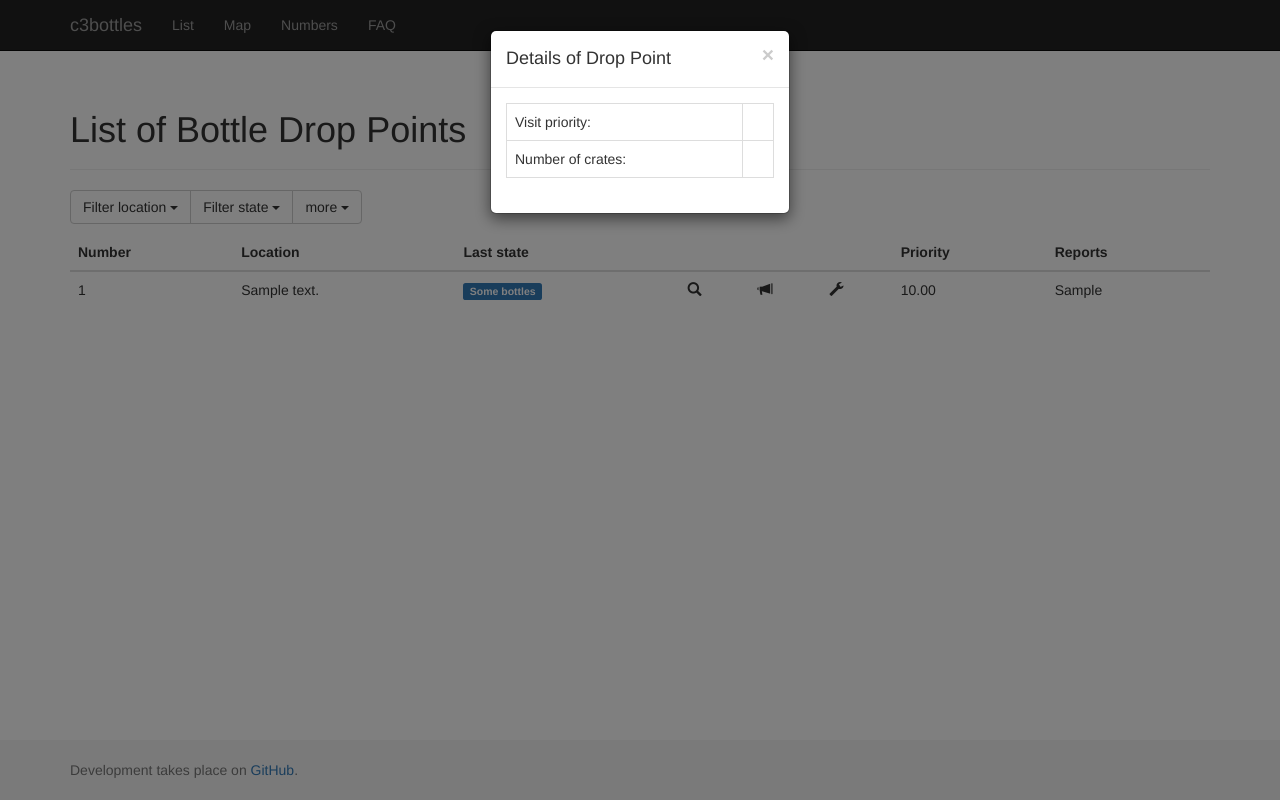
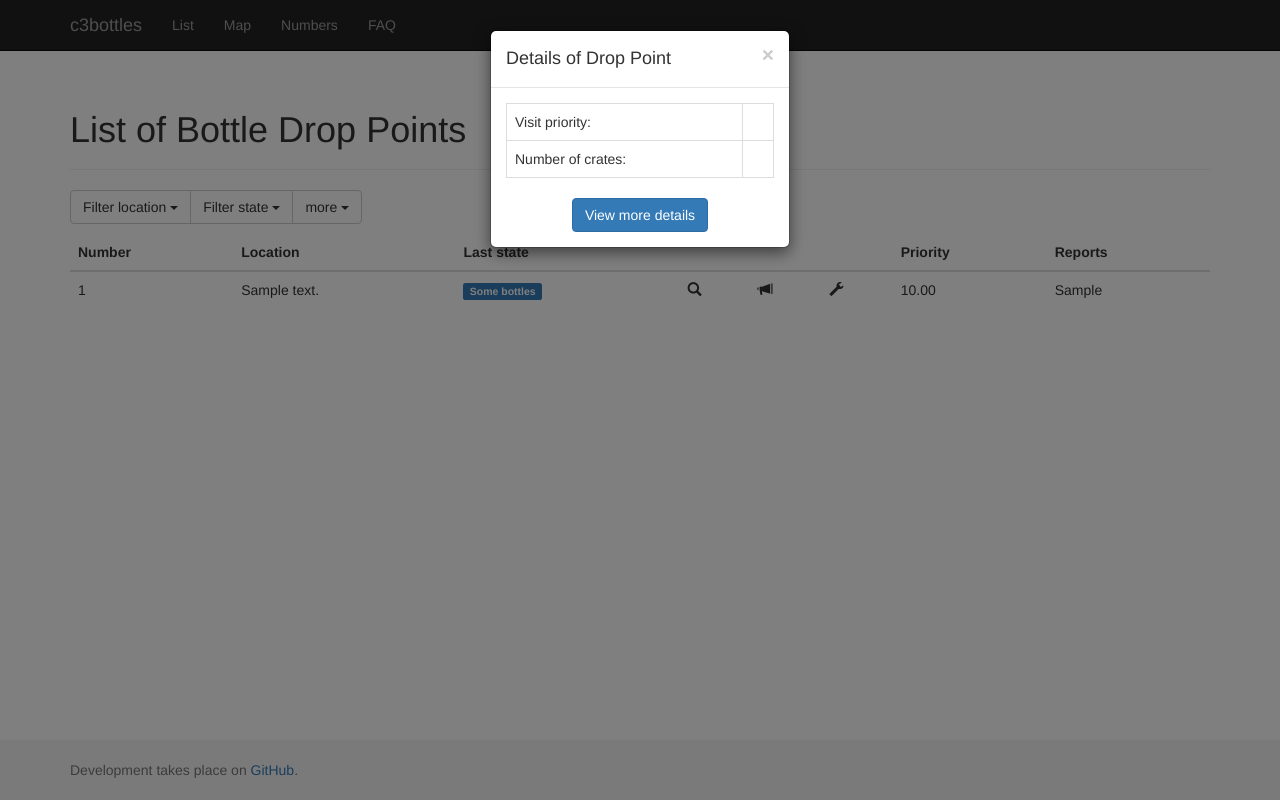
Before and after one commit to c3bottles/c3bottles, a Flask app: template templates/list.html in a window 1280 px wide, after a click on "View drop point details". Run offline with Flask 2, Linux system fonts and the light colour scheme; the template is opened without the code that fills it: most values are stand-ins (such as "Sample title", 1, 10 or a date in 2020); parts of the project's set-up code (start-up, migrations or seed data) failed here and were passed over; some libraries are stand-ins or nearby versions.

Commit message:
Add drop point details site

```diff
--- a/static/js/c3bottles.js
+++ b/static/js/c3bottles.js
@@ -21,6 +21,7 @@ $(".dp_modal").on("show.bs.modal", function(e) {
 	for (var key in _details) {
 		$(".modal_dp_" + key).text(_details[key]);
 	}
+	$("#modal_dp_link").attr("href", _tr.data("href"));
 });
 
 $(".dp_modal").on("hidden.bs.modal", function () {
--- a/templates/list.html
+++ b/templates/list.html
@@ -44,7 +44,7 @@
 				</thead>
 				<tbody>
 				{% for dp in all_dps %}
-				<tr{{ {"class": "dp-removed collapse"}|xmlattr if dp.removed }} data-details="{{ '{"number":' + dp.number|string + ',"priority":"' + '%0.2f'|format(dp.priority) + '","crates":' + dp.crates|string + ',"location":"' + dp.location.description + '"}' }}">
+				<tr{{ {"class": "dp-removed collapse"}|xmlattr if dp.removed }} data-details="{{ '{"number":' + dp.number|string + ',"priority":"' + '%0.2f'|format(dp.priority) + '","crates":' + dp.crates|string + ',"location":"' + dp.location.description + '"}' }}" data-href="{{ url_for("dp_view",dp_number=dp.number) }}">
 					<td>{{ "<s>"|safe if dp.removed }}{{ dp.number }}{{ "</s>"|safe if dp.removed }}</td>
 					<td>{{ "<s>"|safe if dp.removed }}{{ dp.location.description if dp.location.description else "unknown" }}{{ "</s>"|safe if dp.removed }}</td>
 					<td>{{ "<s>"|safe if dp.removed }}
@@ -89,6 +89,9 @@
 							<tr><td>Visit priority:</td><td class="modal_dp_priority"></td></tr>
 							<tr><td>Number of crates:</td><td class="modal_dp_crates"></td></tr>
 						</table>
+						<div class="text-center">
+							<a class="btn btn-primary" id="modal_dp_link">View more details</a>
+						</div>
 						</div>
 					</div>
 				</div>
--- a/view.py
+++ b/view.py
@@ -49,7 +49,11 @@ def dp_map():
 
 @c3bottles.route("/view/<int:dp_number>")
 def dp_view(dp_number):
-	return "TODO: View details of drop point " + str(dp_number)
+	from model import DropPoint
+	return render_template(
+		"view.html",
+		dp=db.session.query(DropPoint).get(dp_number)
+		)
 
 @c3bottles.route("/report/<int:dp_number>")
 @c3bottles.route("/<int:dp_number>")
```
